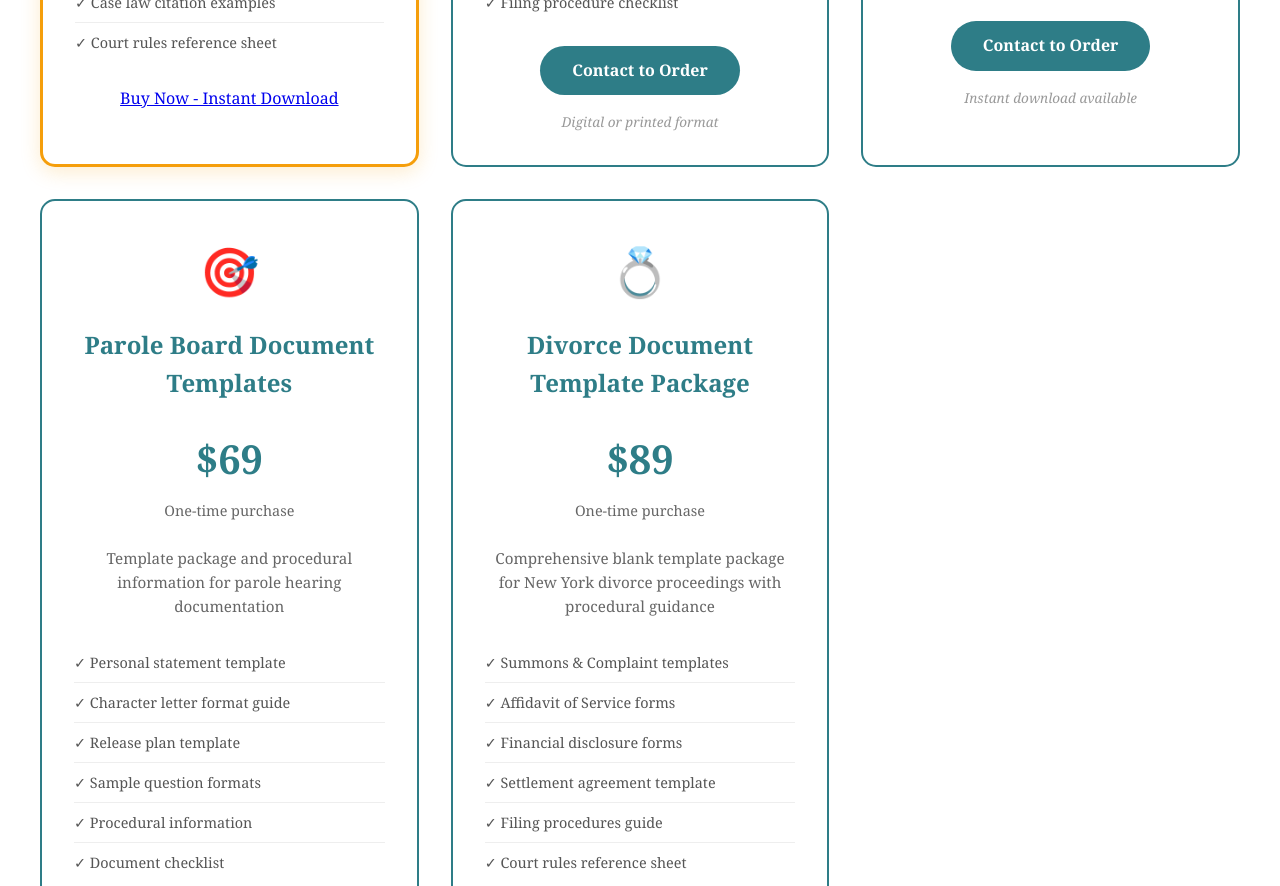
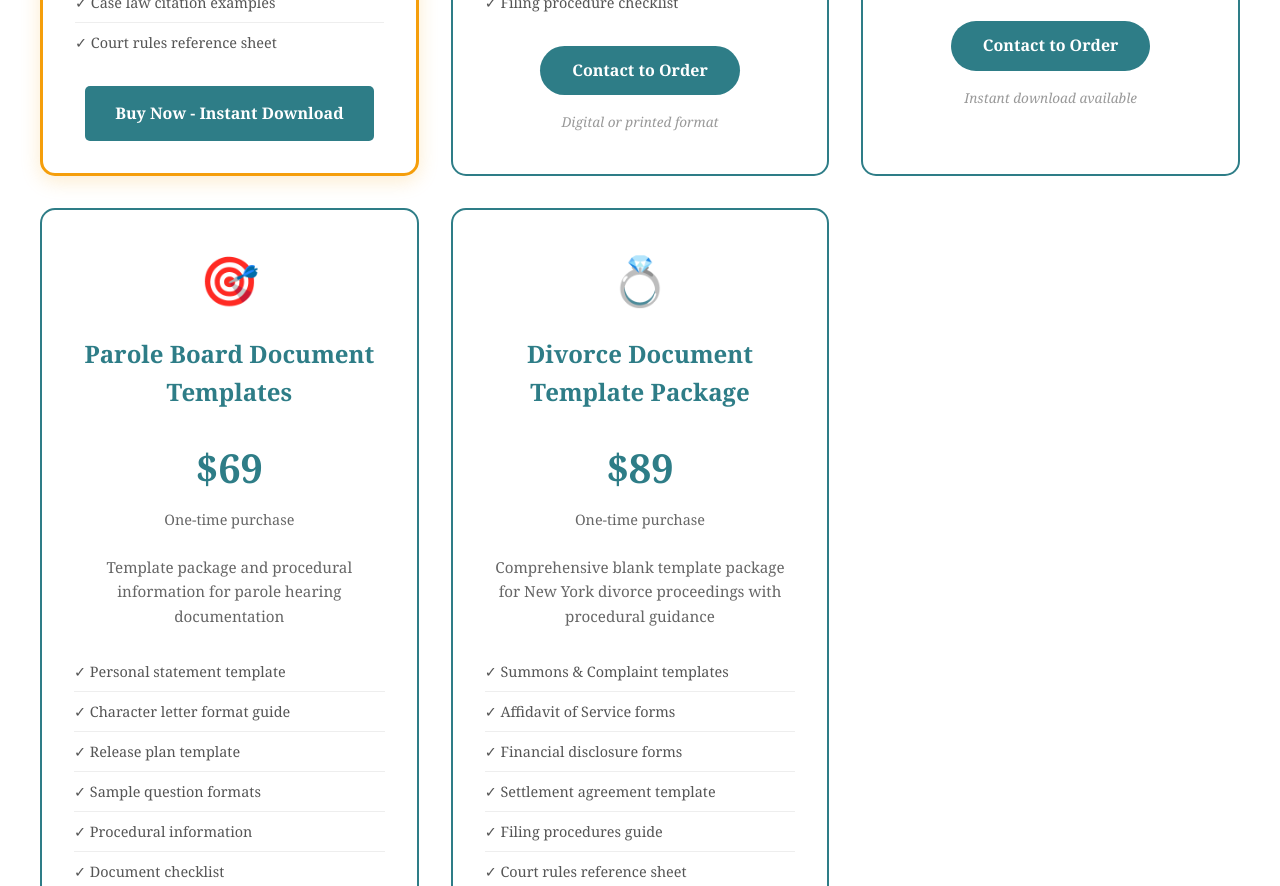
Before and after one commit to Deanna-McCargo/Pro-Se-It-Aint-So, a plain HTML site: page index.html in a window 1280 px wide. Shown: the part 9602-10488 px from the top of the page. Drawn offline with Linux system fonts and the light colour scheme.

Commit message:
added button style

```diff
--- a/styles.css
+++ b/styles.css
@@ -376,4 +376,19 @@ footer {
     .price-box .price {
         font-size: 2rem;
     }
+
 }
+.buy-now-button {
+  background-color: #2E7D87; /* Your teal */
+  color: white;
+  padding: 15px 30px;
+  text-decoration: none;
+  border-radius: 5px;
+  font-weight: bold;
+  display: inline-block;
+  transition: background-color 0.3s;
+}
+
+.buy-now-button:hover {
+  background-color: #F59E0B; /* Your amber/gold */
+}
```
